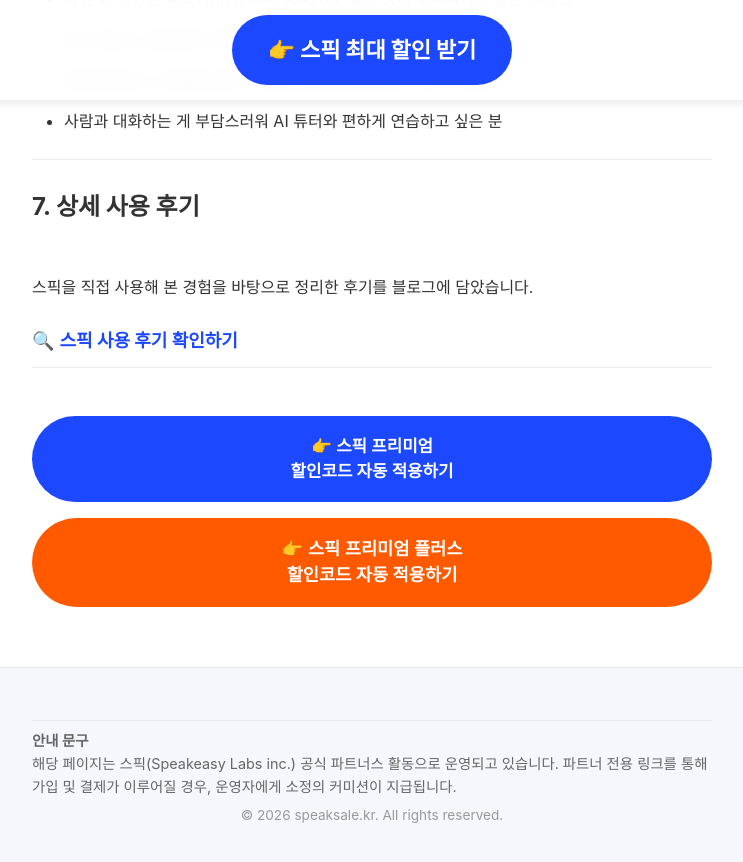
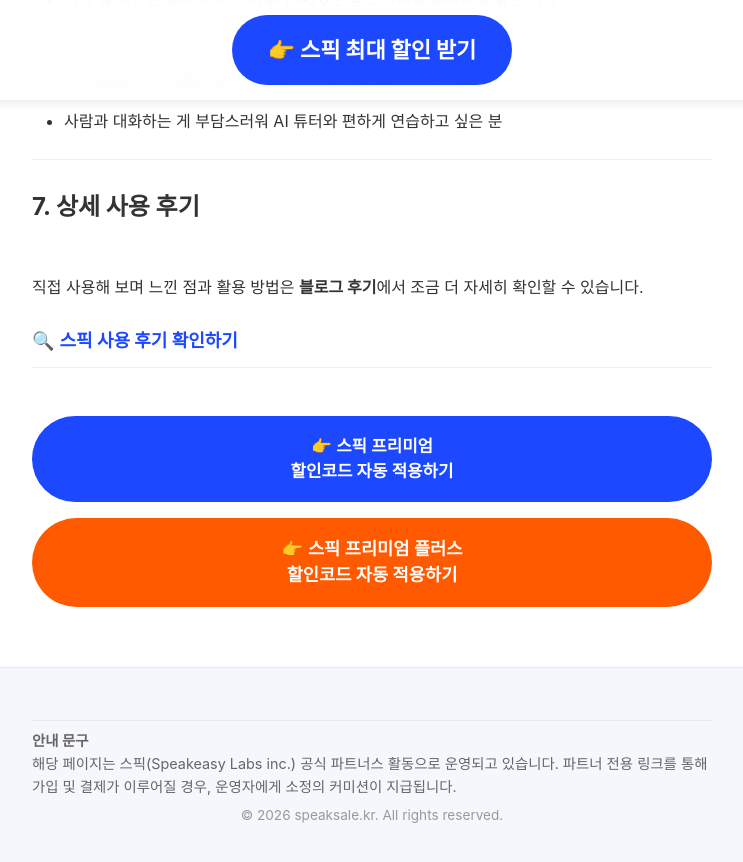
Before and after one commit to kjsjdw/speak_event_page, a Jekyll site: the page built from content/main-page-content.md, in a window 1280 px wide and 900 px high, scrolled down 6145 px. Shown: the top 862 px of the window, without its empty margins (268-1011 px from the left). Built offline with Jekyll 4.4.1, drawn with Linux system fonts in a browser that asks for light colours; some web fonts are replaced.

Commit message:
Update 07-special-offer.md

```diff
--- a/content/sections/07-special-offer.md
+++ b/content/sections/07-special-offer.md
@@ -14,7 +14,7 @@
   <div class="review-link-block" id="review">
     <h2 id="toc-7" style="padding-top: 100px; margin-top: -80px; padding-bottom: 30px;">7. 상세 사용 후기</h2>
     <p>
-      스픽을 직접 사용해 본 경험을 바탕으로 정리한 후기를 블로그에 담았습니다.
+      직접 사용해 보며 느낀 점과 활용 방법은 <strong>블로그 후기</strong>에서 조금 더 자세히 확인할 수 있습니다.
     </p>
     <a href="https://blog.naver.com/richungcy/224045743077"
        target="_blank" rel="noopener" class="review-link-button" style="font-size: 18px;">
```
